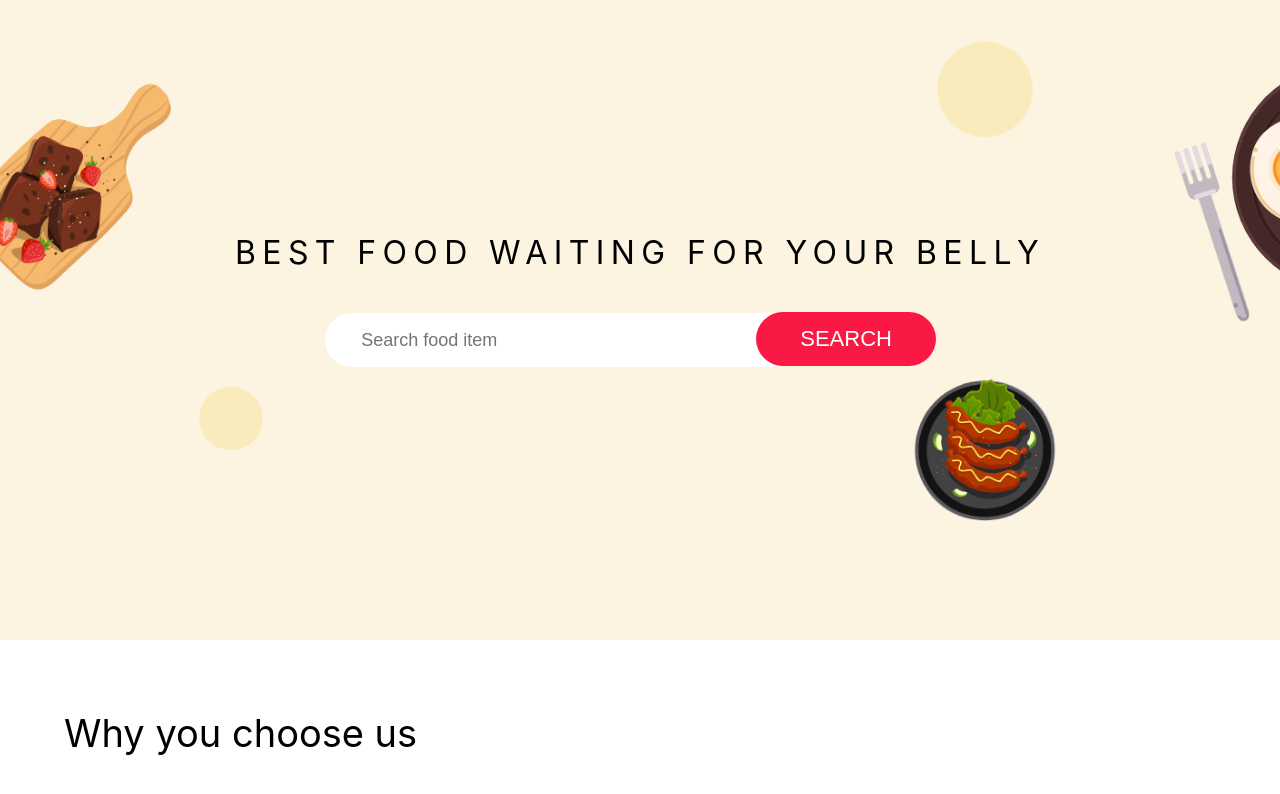
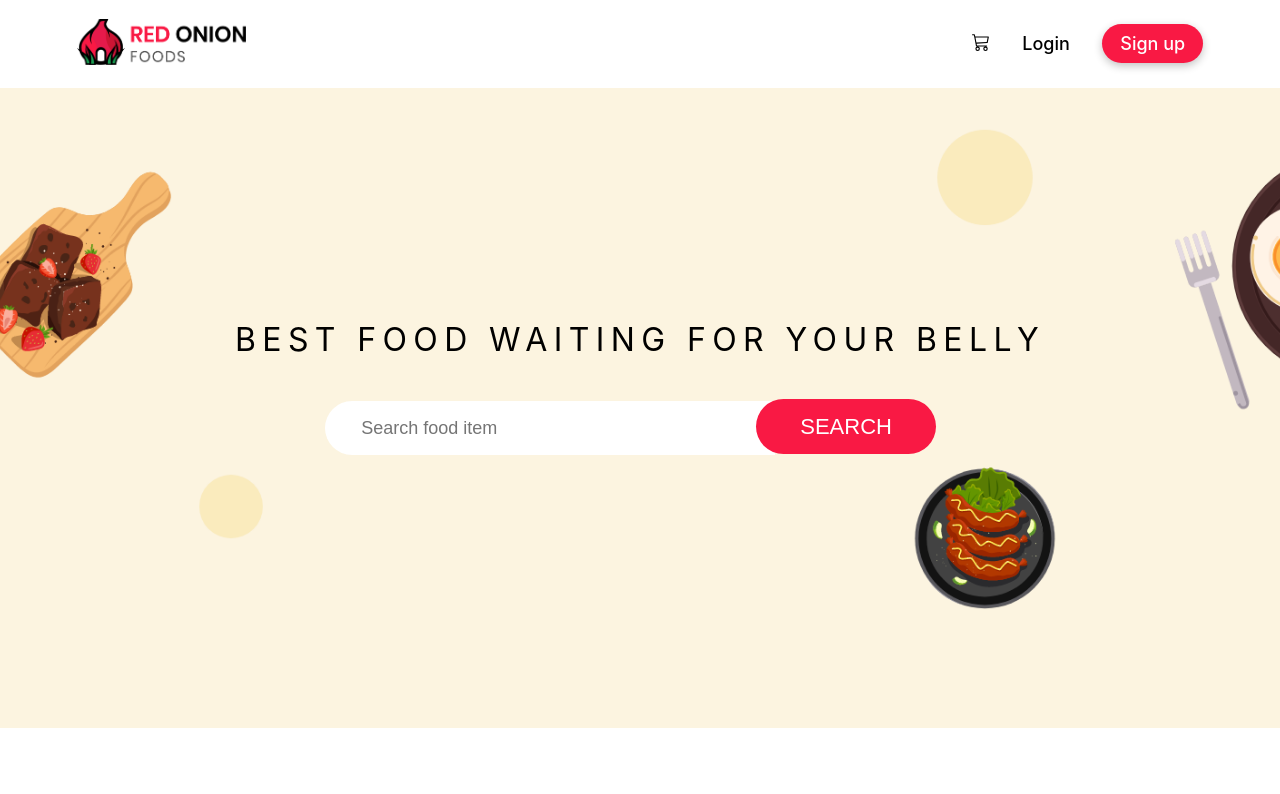
Before and after one commit to rirefat/red-onion, a React (Create React App) app: page / in a window 1280 px wide. Shown: the top 794 px of the page. Built offline with nearby package versions, Linux system fonts and the light colour scheme.

Commit message:
done header

```diff
--- a/src/App.js
+++ b/src/App.js
@@ -3,11 +3,13 @@ import Feature from './Features/Features';
 import HeroSection from './HeroSection/HeroSection';
 import './App.css';
 import Footer from './Footer/Footer';
+import Header from './Header/Header';
 
 
 const App = () => {
   return (
     <div>
+      <Header></Header>
       <HeroSection></HeroSection>
       <Feature></Feature>
       <Footer></Footer>
--- /dev/null
+++ b/src/Header/Header.css
@@ -0,0 +1,33 @@
+.header {
+  padding: 1.5% 6%;
+  display: grid;
+  grid-template-columns: 3fr 2fr;
+}
+.header .logo-area img {
+  width: 25%;
+}
+.header .nav-links {
+  display: flex;
+  justify-content: end;
+  align-items: center;
+}
+.header .nav-links a {
+  text-decoration: none;
+  margin-left: 1.8em;
+  color: #000;
+  font-weight: 500;
+  font-size: 18px;
+}
+.header .nav-links a:hover {
+  color: #F91944;
+}
+.header .nav-links a:last-child {
+  background-color: #F91944;
+  color: white;
+  padding: 2% 4%;
+  border-radius: 25px;
+  box-shadow: rgba(0, 0, 0, 0.24) 0px 3px 8px;
+}
+.header .nav-links a:last-child:hover {
+  background-color: #d2032b;
+}/*# sourceMappingURL=Header.css.map */
--- /dev/null
+++ b/src/Header/Header.js
@@ -0,0 +1,21 @@
+import React from 'react';
+import './Header.css';
+import logo from '../assets/images/logo2.png';
+import { BsCart3 } from 'react-icons/bs';
+
+const Header = () => {
+    return (
+        <div className='header'>
+            <div className="logo-area">
+                <img src={logo} alt="" />
+            </div>
+            <div className="nav-links">
+                <a href="/cart"><BsCart3></BsCart3></a>
+                <a href="/login">Login</a>
+                <a href="/sign-up">Sign up</a>
+            </div>
+        </div>
+    );
+};
+
+export default Header;
--- /dev/null
+++ b/src/Header/Header.scss
@@ -0,0 +1,44 @@
+$primary-color: #F91944;
+$primary-deep: #d2032b;
+
+.header {
+    padding: 1.5% 6%;
+    display: grid;
+    grid-template-columns: 3fr 2fr;
+
+    .logo-area {
+        img {
+            width: 25%;
+        }
+    }
+
+    .nav-links {
+        display: flex;
+        justify-content: end;
+        align-items: center;
+
+        a {
+            text-decoration: none;
+            margin-left: 1.8em;
+            color: #000;
+            font-weight: 500;
+            font-size: 18px;
+
+            &:hover{
+                color: $primary-color;
+            }
+
+            &:last-child {
+                background-color: $primary-color;
+                color: white;
+                padding: 2% 4%;
+                border-radius: 25px;
+                box-shadow: rgba(0, 0, 0, 0.24) 0px 3px 8px;
+
+                &:hover{
+                    background-color: $primary-deep;
+                }
+            }
+        }
+    }
+}
```
Also changed, not shown: 1 other file (tests, documents, lock files or other folders).
